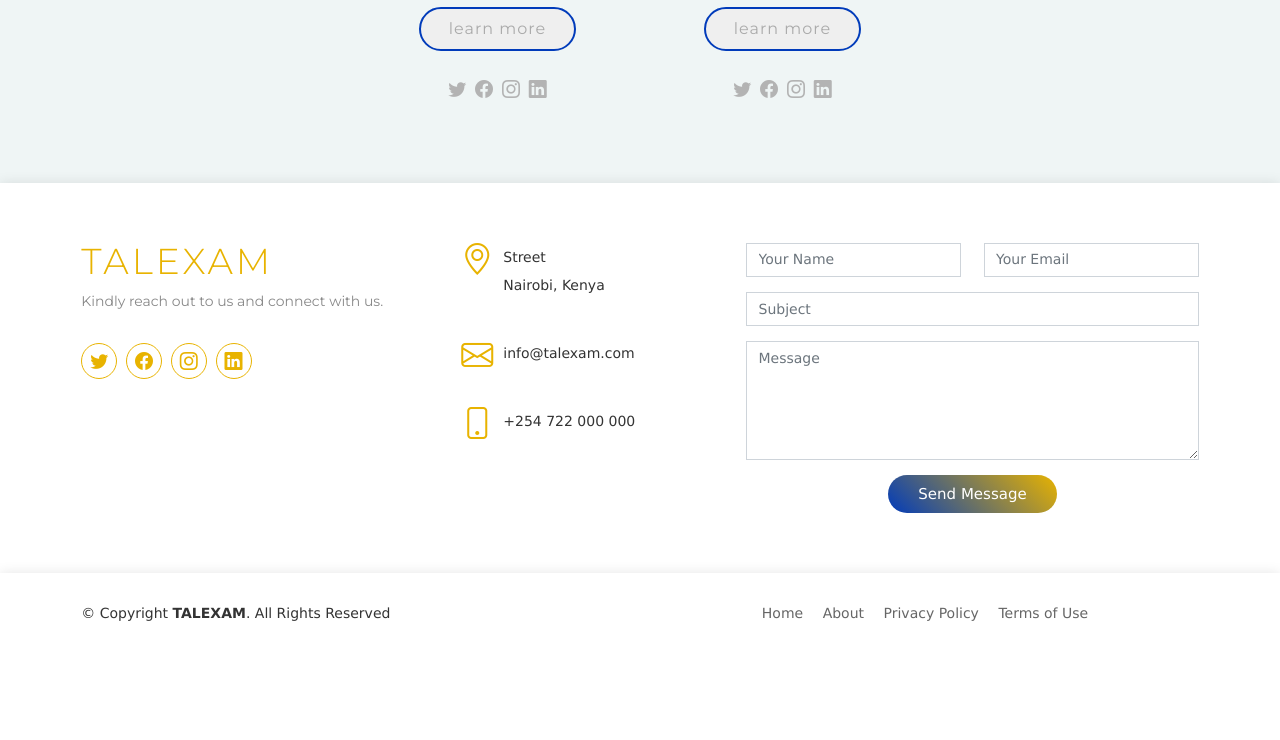
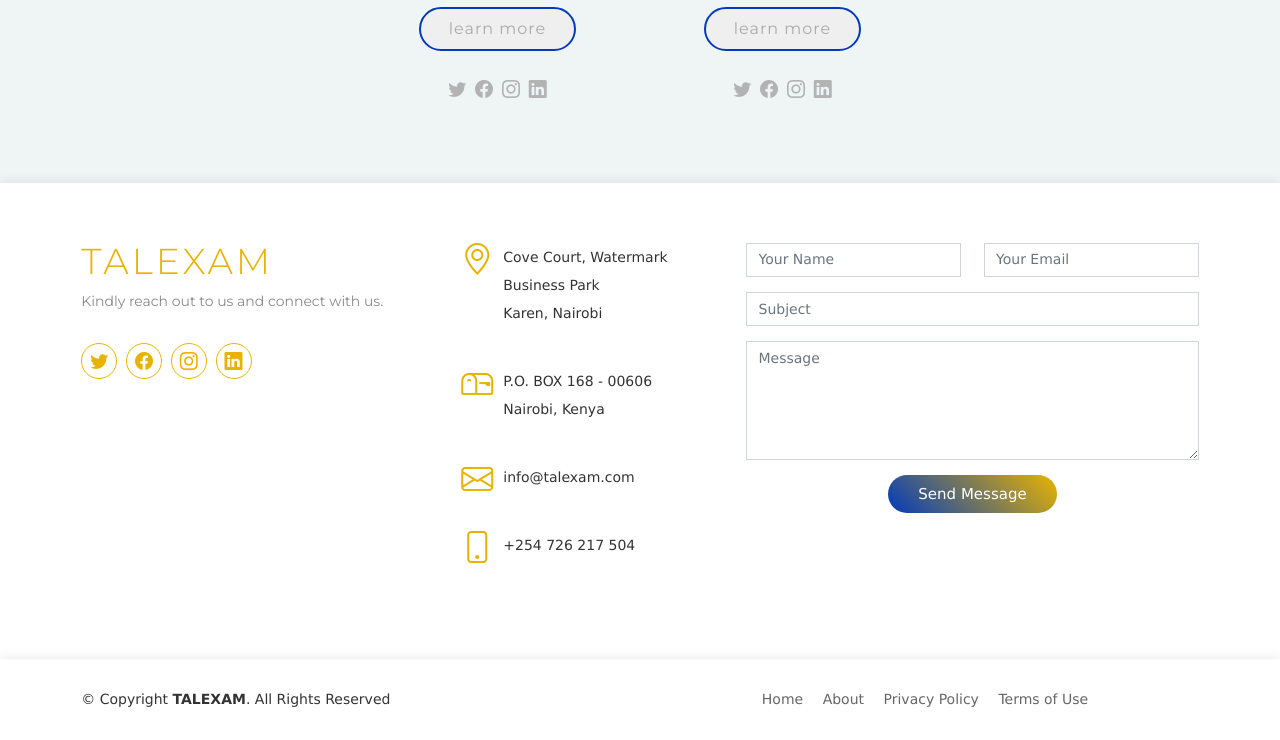
Before and after one commit to Kevin-Kinyua/talexam-insurance, a plain HTML site: page about-us.html in a window 1280 px wide. Shown: the part 2761-3501 px from the top of the page. Before the commit the page ends 3415 px from the top, so only its background shows below. Drawn offline with nearby package versions, Linux system fonts and the light colour scheme.

Commit message:
Update contact information

```diff
--- a/about-us.html
+++ b/about-us.html
@@ -783,7 +783,12 @@
             <div class="info">
               <div>
                 <i class="bi bi-geo-alt"></i>
-                <p>Street<br>Nairobi, Kenya</p>
+                <p>Cove Court, Watermark Business Park<br>Karen, Nairobi</p>
+              </div>
+
+              <div>
+                <i class="bi bi-mailbox"></i>
+                <p>P.O. BOX 168 - 00606<br>Nairobi, Kenya</p>
               </div>
 
               <div>
@@ -793,7 +798,7 @@
 
               <div>
                 <i class="bi bi-phone"></i>
-                <p>+254 722 000 000</p>
+                <p>+254 726 217 504</p>
               </div>
 
             </div>
```
Also changed, not shown: faq.html (+7 -2 lines), index.html (+7 -2 lines), products.html (+7 -2 lines), team.html (+7 -2 lines).
